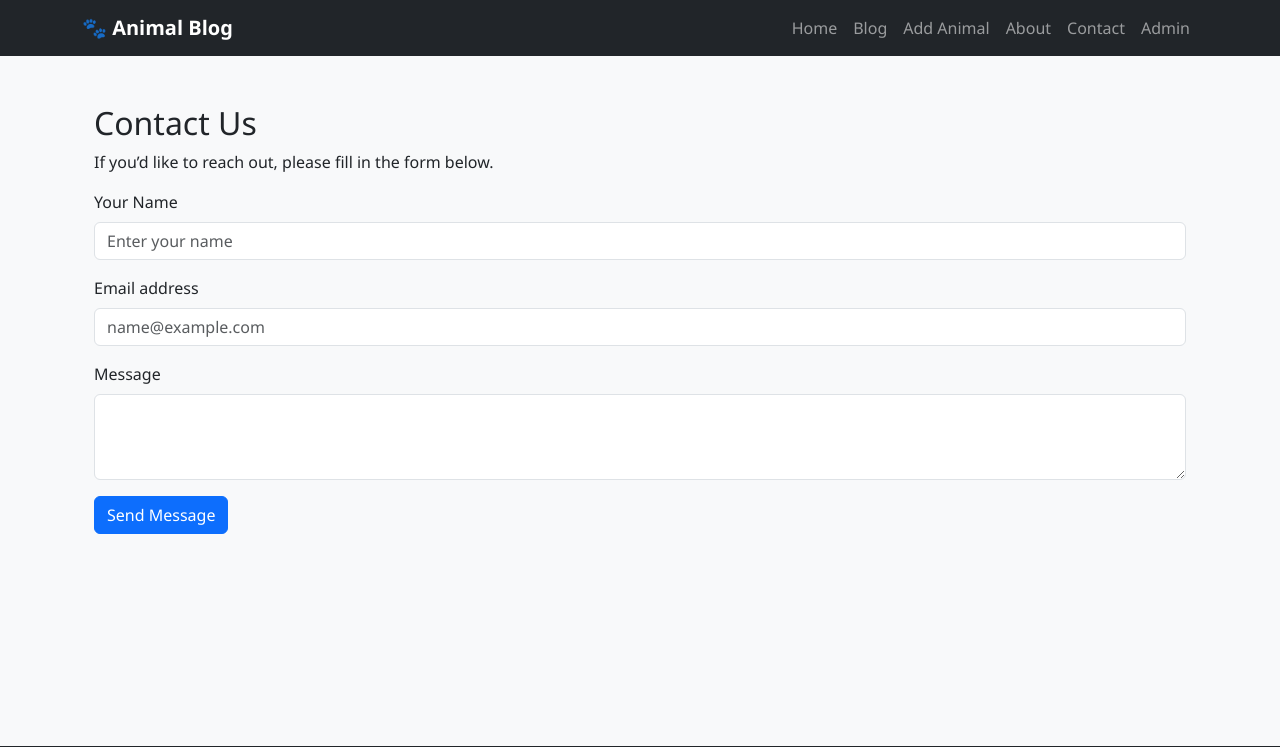
After one commit to dsowles/miniProject4DavidSowles, a Django app: page /contact/ in a window 1280 px wide. The commit adds this page. Shown: the top 747 px of the page. Run offline with Django 5.2, Linux system fonts and the light colour scheme.

Commit message:
Added some more pages.

```diff
--- a/animal_blog_project/templates/base.html
+++ b/animal_blog_project/templates/base.html
@@ -33,6 +33,12 @@
           <a class="nav-link {% if request.path == '/add/' %}active{% endif %}" href="{% url 'blog:add_animal' %}">Add Animal</a>
         </li>
         <li class="nav-item">
+          <a class="nav-link" href="{% url 'about' %}">About</a>
+        </li>
+        <li class="nav-item">
+          <a class="nav-link" href="{% url 'contact' %}">Contact</a>
+        </li>
+        <li class="nav-item">
           <a class="nav-link" href="/admin/">Admin</a>
         </li>
       </ul>
--- /dev/null
+++ b/animal_blog_project/templates/contact.html
@@ -0,0 +1,24 @@
+{% extends "base.html" %}
+{% block title %}Contact{% endblock %}
+{% block content %}
+<div class="container py-4">
+  <h2>Contact Us</h2>
+  <p>If you’d like to reach out, please fill in the form below.</p>
+
+  <form>
+    <div class="mb-3">
+      <label for="name" class="form-label">Your Name</label>
+      <input type="text" class="form-control" id="name" placeholder="Enter your name">
+    </div>
+    <div class="mb-3">
+      <label for="email" class="form-label">Email address</label>
+      <input type="email" class="form-control" id="email" placeholder="name@example.com">
+    </div>
+    <div class="mb-3">
+      <label for="message" class="form-label">Message</label>
+      <textarea class="form-control" id="message" rows="3"></textarea>
+    </div>
+    <button type="submit" class="btn btn-primary">Send Message</button>
+  </form>
+</div>
+{% endblock %}
```
Also changed, not shown: animal_blog_project/templates/about.html (added, +35 -0 lines).
